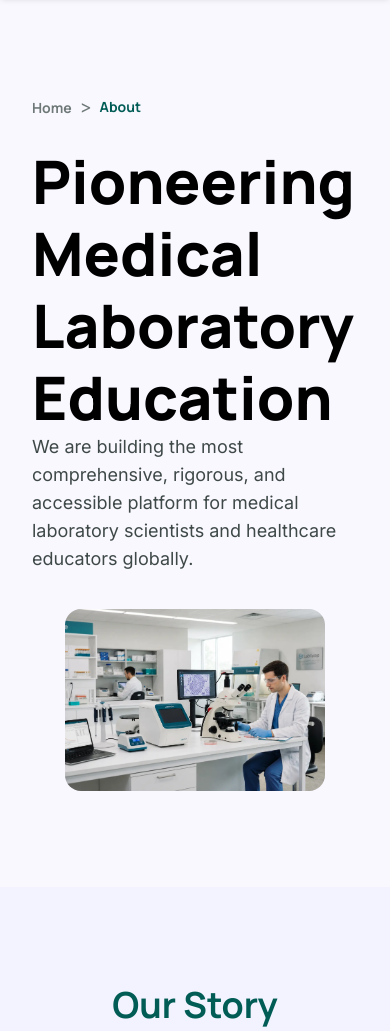
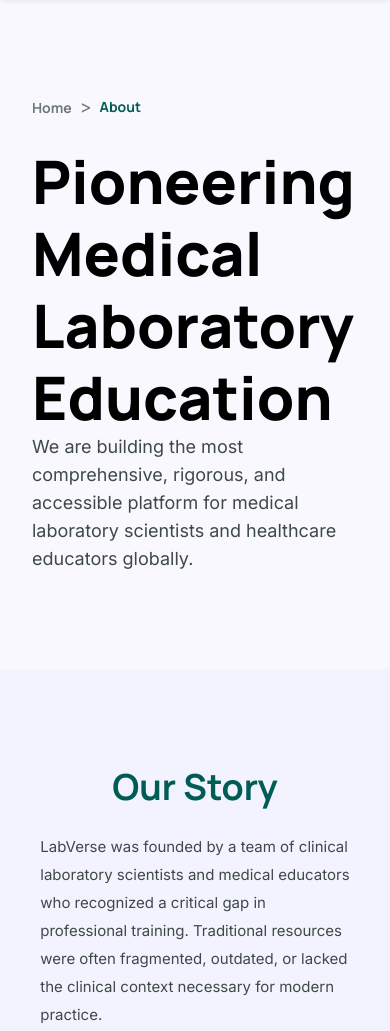
Before and after one commit to Mohammadmaree11/labVerse, a website: page about.html in a window 390 px wide. Shown: the part 66-1097 px from the top of the page. Drawn offline with Linux system fonts and the light colour scheme; files whose address does not match are found by name.

Commit message:
update index,about file

```diff
--- a/about.html
+++ b/about.html
@@ -77,7 +77,7 @@
                     </p>
 
                 </div>
-                <div class="w-full mt-9 md:mt-0 ">
+                <div class="w-full mt-9 md:mt-0 hidden lg:block ">
                     <img src="./assets/images/about file/hero/hero.webp"
                         class=" w-[80%] mx-auto  md:w-full rounded-2xl hover:scale-105 transition-all duration-500"
                         alt="Clinical laboratory scientist using a digital tablet">
```
Also changed, not shown: index.html (+1 -1 lines), user/wishlist.html (+1 -1 lines).
